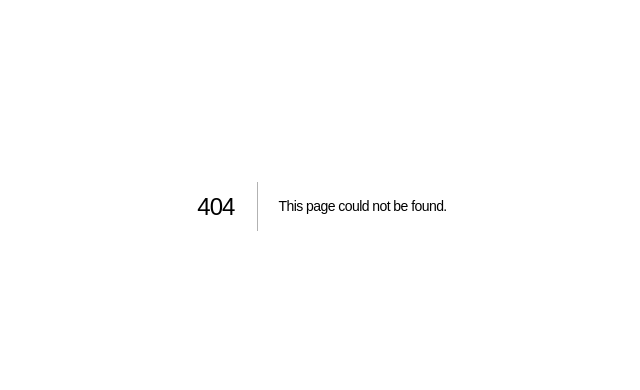
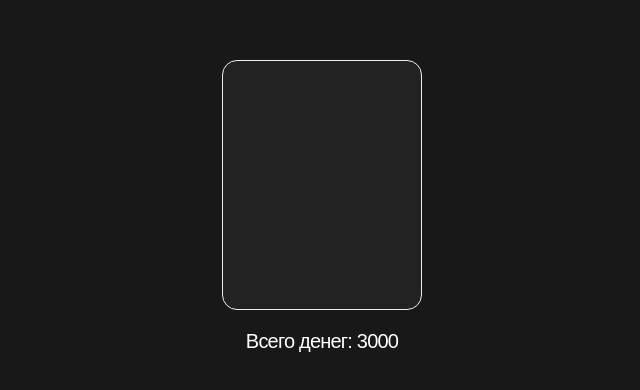
Before and after one commit to alternatio/games, a Next.js app: page /games/roulette in a window 1280 px wide. Before the commit this address had no page. Shown: the part 194-584 px from the top of the page, without its empty margins (318-958 px from the left). Built offline with nearby package versions, Linux system fonts and the light colour scheme.

Commit message:
Roulette added

```diff
--- a/pages/_app.tsx
+++ b/pages/_app.tsx
@@ -1,8 +1,20 @@
+import {NextPage} from "next";
+import {ReactElement, ReactNode} from "react";
+import type { AppProps } from 'next/app'
 import '../styles/globals.css'
-import type { AppProps } from 'next/app'
 
-function MyApp({ Component, pageProps }: AppProps) {
-  return <Component {...pageProps} />
+export type NextPageWithLayout<P = {}, IP = P> = NextPage<P, IP> & {
+  getLayout?: (page: ReactElement) => ReactNode
+}
+
+type AppPropsWithLayout = AppProps & {
+  Component: NextPageWithLayout
+}
+
+const MyApp = ({ Component, pageProps }: AppPropsWithLayout) => {
+  const getLayout = Component.getLayout ?? ((page) => page)
+
+  return getLayout(<Component {...pageProps}/>)
 }
 
 export default MyApp
--- /dev/null
+++ b/pages/games/roulette.tsx
@@ -0,0 +1,20 @@
+import type { NextPage } from 'next'
+import style from '../../styles/roulette.module.css'
+import {useState} from "react";
+
+const Roulette: NextPage = () => {
+	const [money, setMoney] = useState(3000)
+
+	return (
+		<div className={style.wrapper}>
+			<div className={style.roulette}>
+
+			</div>
+			<div className={style.controller}>
+				<div>Всего денег: {money}</div>
+			</div>
+		</div>
+	)
+}
+
+export default  Roulette
--- /dev/null
+++ b/styles/Error404.module.css
@@ -0,0 +1,10 @@
+.wrapper {
+  width: 100%;
+  height: 100vh;
+  overflow: hidden;
+  display: flex;
+  align-items: center;
+  justify-content: center;
+  flex-direction: column;
+  gap: 1rem;
+}
--- a/styles/globals.css
+++ b/styles/globals.css
@@ -4,6 +4,13 @@
   box-sizing: border-box;
   font-family: "IBM 3270", sans-serif;
   letter-spacing: -0.04em;
+  /*text-shadow: 0 0 .2rem #22ffbb;*/
+  /*filter: drop-shadow(0 0 .04em #22ffbb44);*/
+}
+
+::selection {
+  background: #22ffbb;
+  color: #111414;
 }
 
 ::-webkit-scrollbar {
@@ -23,7 +30,13 @@ body {
   background: #111414;
 }
 
+/*body {*/
+/*  color: #ff9955;*/
+/*  background: #111;*/
+/*}*/
+
 a {
-  color: white;
+  color: #22ffbb;
+  border-bottom: solid #22ffbb;
   text-decoration: none;
 }
--- /dev/null
+++ b/styles/roulette.module.css
@@ -0,0 +1,23 @@
+.wrapper {
+  background: #181818;
+  width: 100%;
+  height: 100vh;
+  overflow: hidden;
+  display: flex;
+  flex-direction: column;
+  align-items: center;
+  justify-content: center;
+  gap: 1rem;
+}
+
+.roulette {
+  background: #222;
+  border: solid .05rem #eee;
+  border-radius: .75rem;
+  width: 10rem;
+  height: 12.5rem;
+}
+
+.controller > div {
+  color: #fff;
+}
```
Also changed, not shown: pages/404.tsx (added, +20 -0 lines), pages/components/header.tsx (added, +11 -0 lines), pages/index.tsx (+9 -1 lines), styles/Home.module.css (+22 -0 lines).
